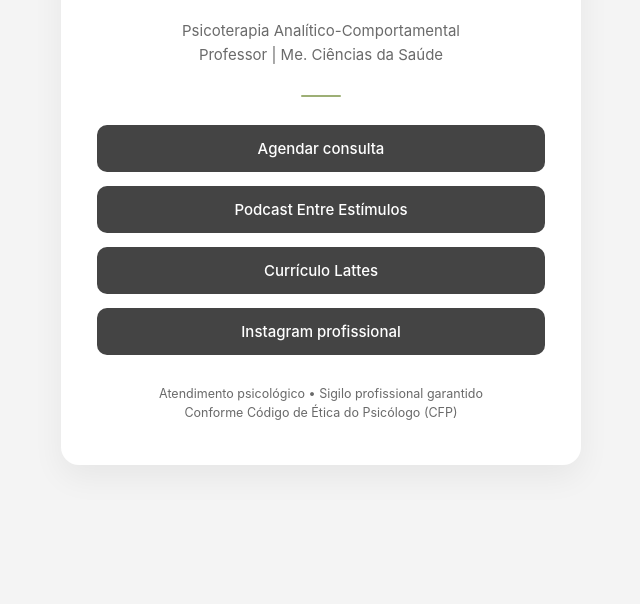
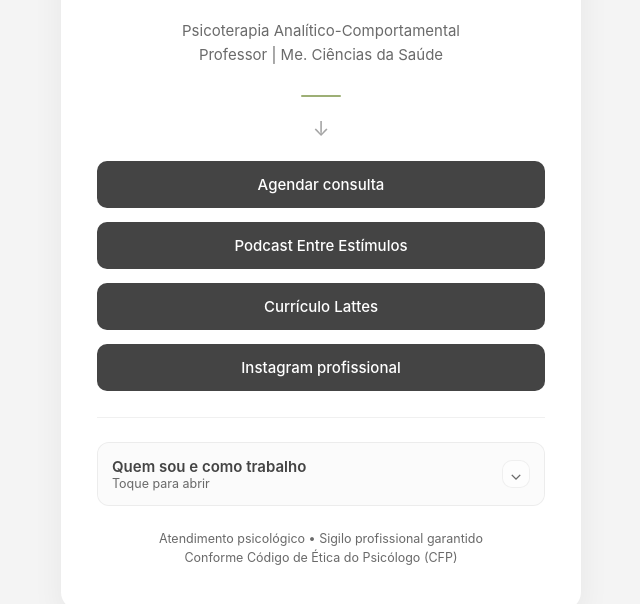
Before and after one commit to cidpsiclin/cidfariaspsi.github.io, a plain HTML site: page index.html in a window 1280 px wide. Shown: the part 284-888 px from the top of the page, without its empty margins (319-959 px from the left). Before the commit the page ends 819 px from the top, so only its background shows below. Drawn offline with Linux system fonts and the light colour scheme.

Commit message:
Update index.html

```diff
--- a/index.html
+++ b/index.html
@@ -17,9 +17,7 @@
   --button-hover: #2f2f2f;
 }
 
-* {
-  box-sizing: border-box;
-}
+* { box-sizing: border-box; }
 
 body {
   margin: 0;
@@ -81,8 +79,22 @@ h1 {
   width: 40px;
   height: 2px;
   background: var(--accent);
-  margin: 0 auto 28px;
+  margin: 0 auto 18px;
   border-radius: 2px;
+}
+
+/* SETA */
+.scroll-indicator {
+  font-size: 20px;
+  color: var(--text-muted);
+  margin-bottom: 22px;
+  opacity: 0.6;
+  animation: arrowFloat 2.8s ease-in-out infinite;
+}
+@keyframes arrowFloat {
+  0%   { transform: translateY(0); }
+  50%  { transform: translateY(4px); }
+  100% { transform: translateY(0); }
 }
 
 /* BOTÕES */
@@ -102,42 +114,113 @@ a.button {
   animation: buttonIn 0.5s ease forwards;
 }
 
-a.button:hover {
-  background: var(--button-hover);
-}
+a.button:hover { background: var(--button-hover); }
 
-/* DELAYS DESKTOP */
+/* DELAYS DESKTOP (somente botões) */
 a.button:nth-of-type(1) { animation-delay: 0.25s; }
 a.button:nth-of-type(2) { animation-delay: 0.35s; }
 a.button:nth-of-type(3) { animation-delay: 0.45s; }
 a.button:nth-of-type(4) { animation-delay: 0.55s; }
 
+/* ACORDEÃO */
+.about {
+  margin-top: 26px;
+  padding-top: 24px;
+  border-top: 1px solid rgba(0,0,0,0.06);
+  text-align: left;
+}
+
+details.about-details {
+  background: rgba(0,0,0,0.015);
+  border: 1px solid rgba(0,0,0,0.06);
+  border-radius: 12px;
+  padding: 14px 14px;
+}
+
+summary.about-summary {
+  list-style: none;
+  cursor: pointer;
+  display: flex;
+  align-items: center;
+  justify-content: space-between;
+  gap: 12px;
+  user-select: none;
+}
+
+summary.about-summary::-webkit-details-marker { display: none; }
+
+.about-title {
+  font-size: 15px;
+  font-weight: 600;
+  color: var(--text-main);
+}
+
+.about-hint {
+  font-size: 12.5px;
+  color: var(--text-muted);
+}
+
+.chev {
+  width: 28px;
+  height: 28px;
+  border-radius: 10px;
+  display: grid;
+  place-items: center;
+  color: var(--text-muted);
+  border: 1px solid rgba(0,0,0,0.06);
+  background: rgba(255,255,255,0.6);
+  transition: transform 0.25s ease;
+}
+
+/* seta gira ao abrir */
+details[open] .chev { transform: rotate(180deg); }
+
+/* conteúdo com transição sutil */
+.about-content {
+  margin-top: 12px;
+  padding-top: 12px;
+  border-top: 1px solid rgba(0,0,0,0.06);
+  animation: contentIn 0.25s ease;
+}
+
+@keyframes contentIn {
+  from { opacity: 0; transform: translateY(-2px); }
+  to   { opacity: 1; transform: translateY(0); }
+}
+
+.about-content p {
+  margin: 0 0 12px 0;
+  font-size: 14px;
+  line-height: 1.65;
+  color: var(--text-muted);
+}
+.about-content p:last-child { margin-bottom: 0; }
+
 /* RODAPÉ ÉTICO */
 .footer {
   font-size: 12.5px;
   color: var(--text-muted);
-  margin-top: 30px;
+  margin-top: 24px;
   line-height: 1.5;
+  text-align: center;
 }
 
 /* ANIMAÇÕES */
-@keyframes fadeIn {
-  to { opacity: 1; }
-}
+@keyframes fadeIn { to { opacity: 1; } }
+@keyframes buttonIn { to { opacity: 1; transform: translateY(0); } }
 
-@keyframes buttonIn {
-  to {
-    opacity: 1;
-    transform: translateY(0);
-  }
-}
-
-/* MOBILE — DELAY MENOR */
+/* MOBILE — DELAY MENOR (somente botões) */
 @media (max-width: 480px) {
   a.button:nth-of-type(1) { animation-delay: 0.15s; }
   a.button:nth-of-type(2) { animation-delay: 0.22s; }
   a.button:nth-of-type(3) { animation-delay: 0.29s; }
   a.button:nth-of-type(4) { animation-delay: 0.36s; }
+  .scroll-indicator { font-size: 18px; }
+}
+
+/* Acessibilidade: reduz movimento */
+@media (prefers-reduced-motion: reduce) {
+  * { animation: none !important; transition: none !important; }
 }
 </style>
 </head>
@@ -159,6 +242,7 @@ a.button:nth-of-type(4) { animation-delay: 0.55s; }
   </div>
 
   <div class="divider"></div>
+  <div class="scroll-indicator">↓</div>
 
   <a class="button" href="https://wa.me/5553991053796?text=Olá%2C%20gostaria%20de%20informações%20sobre%20atendimento%20psicológico." target="_blank">
     Agendar consulta
@@ -176,6 +260,28 @@ a.button:nth-of-type(4) { animation-delay: 0.55s; }
     Instagram profissional
   </a>
 
+  <div class="about">
+    <details class="about-details">
+      <summary class="about-summary">
+        <div>
+          <div class="about-title">Quem sou e como trabalho</div>
+          <div class="about-hint">Toque para abrir</div>
+        </div>
+        <div class="chev">⌄</div>
+      </summary>
+
+      <div class="about-content">
+        <p>Sou psicólogo clínico e professor universitário. Atuo em Pelotas (RS) e sou natural de Rio Grande. Ao longo da minha trajetória, venho conciliando a prática clínica com o ensino e a pesquisa, o que influencia diretamente a forma como penso e conduzo o trabalho terapêutico.</p>
+
+        <p>Atualmente, sou professor do curso de Psicologia da Faculdade Anhanguera de Pelotas, onde leciono disciplinas como Psicopatologia, Diagnóstico e Intervenção em Psicologia, Neuroanatomofisiologia, Behaviorismo, Análise Experimental do Comportamento, Métodos de Avaliação Psicológica e Métodos Quantitativos. Essa experiência mantém meu trabalho clínico sempre atento ao rigor técnico, à reflexão crítica e à ética profissional.</p>
+
+        <p>Trabalho com a Psicoterapia Analítico-Comportamental, uma abordagem que busca compreender como padrões de comportamento, pensamento e emoção se constroem ao longo da vida e se mantêm nas situações do cotidiano. Em terapia, o foco não é rotular, mas entender o funcionamento desses padrões e ampliar possibilidades de escolha, ação e cuidado.</p>
+
+        <p>O processo terapêutico é construído em conjunto, com escuta, clareza e objetivos definidos. A psicoterapia é um espaço para compreender o sofrimento, desenvolver novos repertórios e construir formas de viver mais coerentes com aquilo que é importante para cada pessoa.</p>
+      </div>
+    </details>
+  </div>
+
   <div class="footer">
     Atendimento psicológico • Sigilo profissional garantido<br>
     Conforme Código de Ética do Psicólogo (CFP)
```
